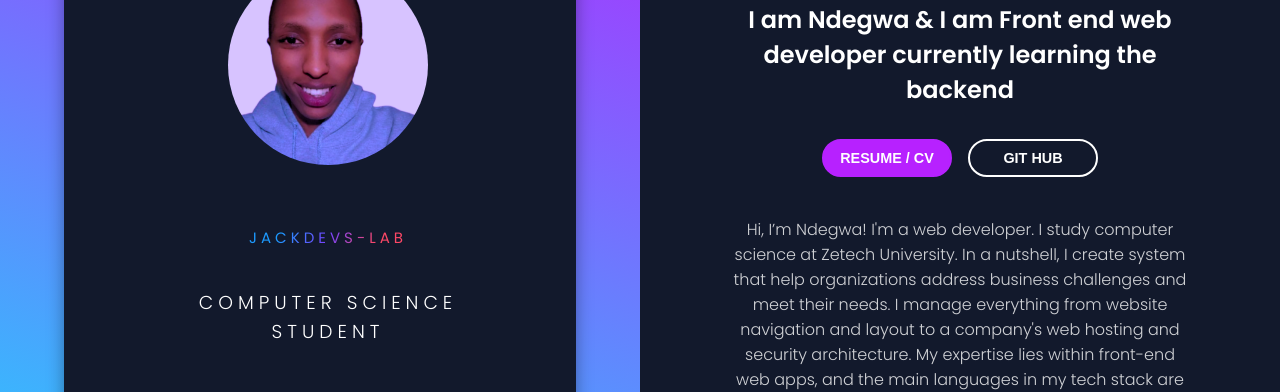
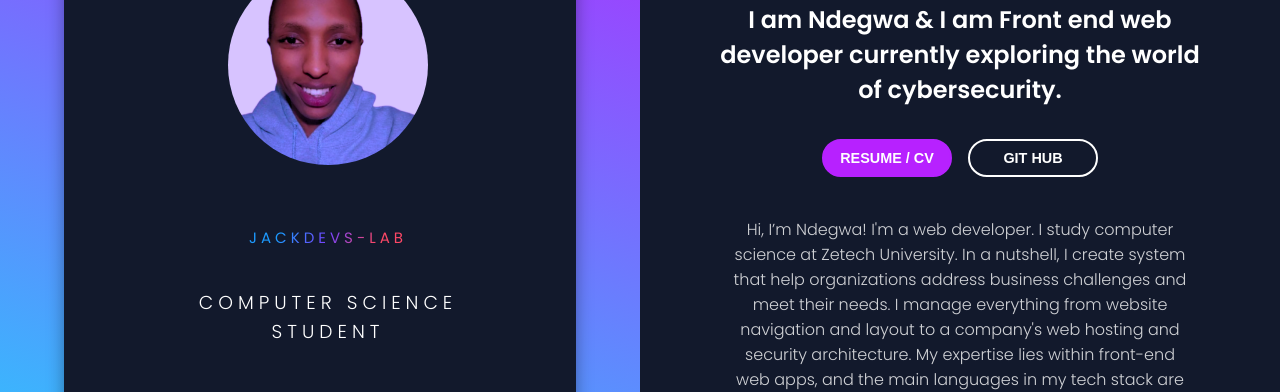
Before and after one commit to jackdevs-lab/Portifolio, a plain HTML site: page pages/about.html in a window 1280 px wide. Shown: the part 224-616 px from the top of the page. Drawn offline with Linux system fonts and the light colour scheme.

Commit message:
updated pages

```diff
--- a/pages/about.html
+++ b/pages/about.html
@@ -43,7 +43,7 @@
 
       <div class = "about-right">
         <h1>Hello<span>!</span></h1>
-        <h2> I am Ndegwa & I am  Front end web developer currently learning the backend</h2>
+        <h2> I am Ndegwa & I am  Front end web developer currently exploring the world of cybersecurity.</h2>
         <div class = "about-btns">
           <button onclick="location.href = 'resume.html'" type = "button" class = "btn btn-pink">resume / CV</button>
           <button  onclick="location.href='https://github.com/jackdevs-lab';" type = "button" class = "btn btn-white">Git hub</button>
```
Also changed, not shown: pages/login.html (+2 -2 lines), pages/resume.png (deleted).
